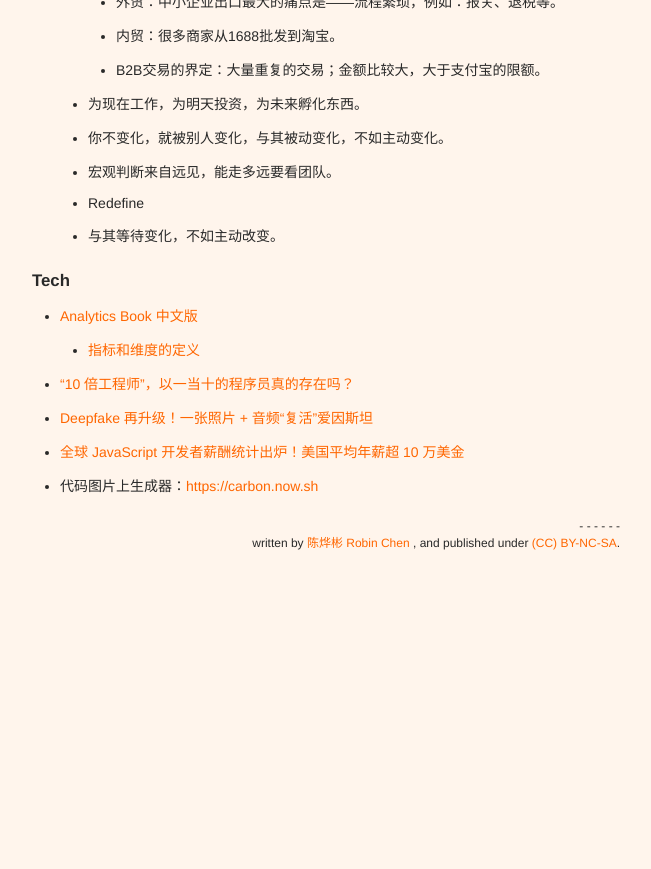
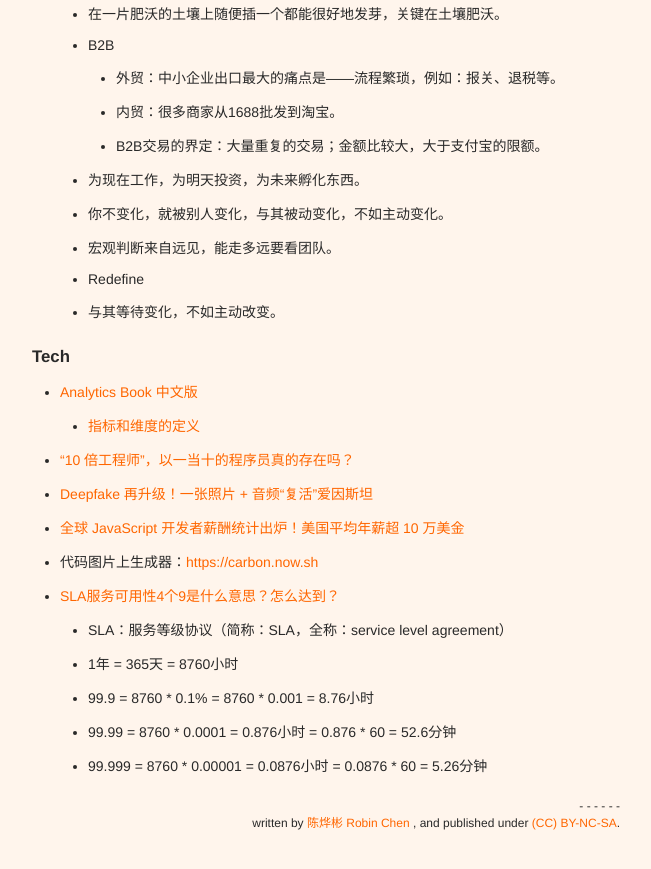
Before and after one commit to xianyuxmu/xianyuxmu.github.io, a Jekyll site: the page built from _posts/2019-07-03-reading-quarter-3.md, in a window 1280 px wide and 900 px high, scrolled down 4042 px. Shown: the top 869 px of the window, without its empty margins (314-965 px from the left). Built offline with Jekyll 4.4.1, drawn with Linux system fonts in a browser that asks for light colours; comment, search, counter and statistics services are not loaded; before the commit the page ends 4662 px from its top, so only the background shows below that; some of the changed text lies outside the part shown.

Commit message:
Update 2019-07-03-reading-quarter-3.md

```diff
--- a/_posts/2019-07-03-reading-quarter-3.md
+++ b/_posts/2019-07-03-reading-quarter-3.md
@@ -19,6 +19,8 @@
 
 ### Life
 
+- "High tea" is actually the main meal of the day, served between 6:00 and 7:00 p.m.
+- "Low tea," or “afternoon tea” is served earlier in the afternoon, usually between 4:00 and 5:00.
 - 人们只看到他们想看到的东西。——爱默生
   - 你看到的只是你想看到的。—— 查尔斯·麦基《可怕的错觉》
 - 你看到的，只是别人想让你看到的。——东野圭吾《恶意》
@@ -138,3 +140,9 @@
 - [Deepfake 再升级！一张照片 + 音频“复活”爱因斯坦](https://www.infoq.cn/article/CM72xuNm35pNdrw7p_yT)
 - [全球 JavaScript 开发者薪酬统计出炉！美国平均年薪超 10 万美金](https://www.infoq.cn/article/zNQ8Wx3p2-M9EKt68FuB)
 - 代码图片上生成器：[https://carbon.now.sh](https://carbon.now.sh)
+- [SLA服务可用性4个9是什么意思？怎么达到？](https://cloud.tencent.com/developer/article/1080683)
+	- SLA：服务等级协议（简称：SLA，全称：service level agreement）
+	- 1年 = 365天 = 8760小时
+	- 99.9 = 8760 * 0.1% = 8760 * 0.001 = 8.76小时
+	- 99.99 = 8760 * 0.0001 = 0.876小时 = 0.876 * 60 = 52.6分钟
+	- 99.999 = 8760 * 0.00001 = 0.0876小时 = 0.0876 * 60 = 5.26分钟
```
